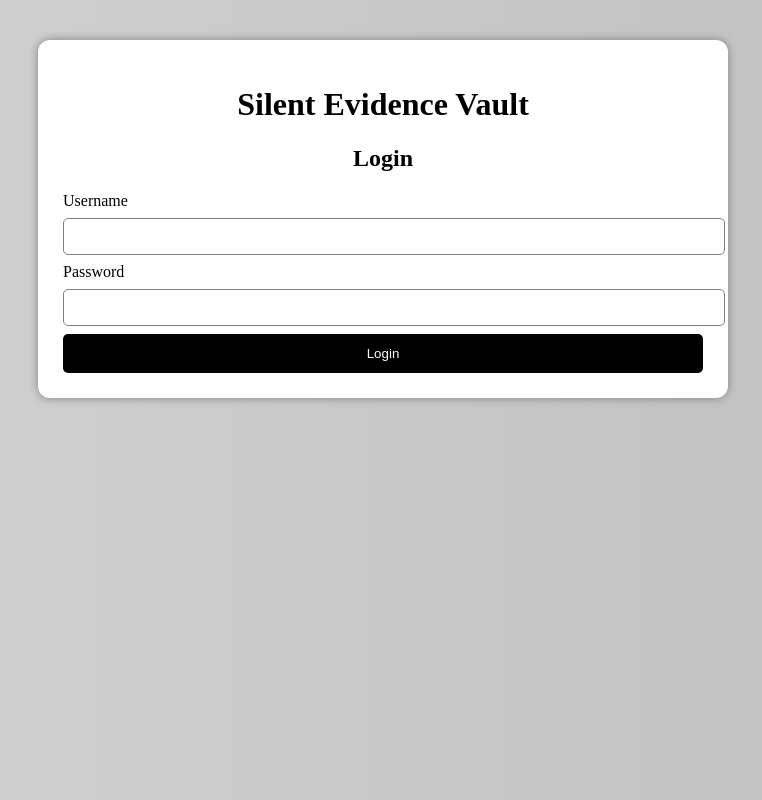
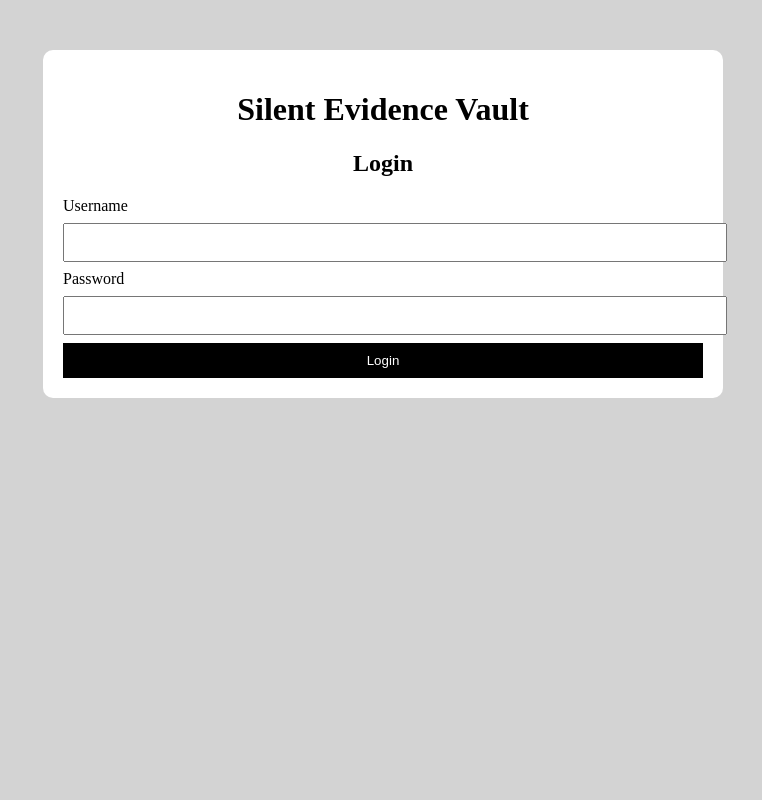
Before and after one commit to lithikas22-ops/Silent-Evidence-Vault, a plain HTML site: page index.html in a window 1280 px wide. Shown: the whole page, without its empty margins (257-1019 px from the left). Drawn offline with Linux system fonts and the light colour scheme.

Commit message:
Update style.css

```diff
--- a/style.css
+++ b/style.css
@@ -1,18 +1,17 @@
 body {
     font-family: "Times New Roman", serif;
-    background: linear-gradient(to right, #d3d3d3, #bfbfbf);
+    background-color: #d3d3d3;
     margin: 0;
+    padding: 0;
 }
 
 .container {
     width: 50%;
     margin: auto;
-    margin-top: 40px;
+    margin-top: 50px;
     background: white;
-    padding: 25px;
-    border-radius: 12px;
-    box-shadow: 0px 0px 10px gray;
-    animation: fadeIn 1s ease-in;
+    padding: 20px;
+    border-radius: 10px;
 }
 
 h1, h2 {
@@ -23,25 +22,13 @@ input, select, textarea {
     width: 100%;
     padding: 10px;
     margin: 8px 0;
-    border-radius: 5px;
-    border: 1px solid gray;
 }
 
 button {
-    padding: 12px;
+    padding: 10px;
     width: 100%;
     background: black;
     color: white;
     border: none;
     cursor: pointer;
-    border-radius: 5px;
 }
-
-button:hover {
-    background: #333;
-}
-
-@keyframes fadeIn {
-    from {opacity: 0;}
-    to {opacity: 1;}
-}
```
